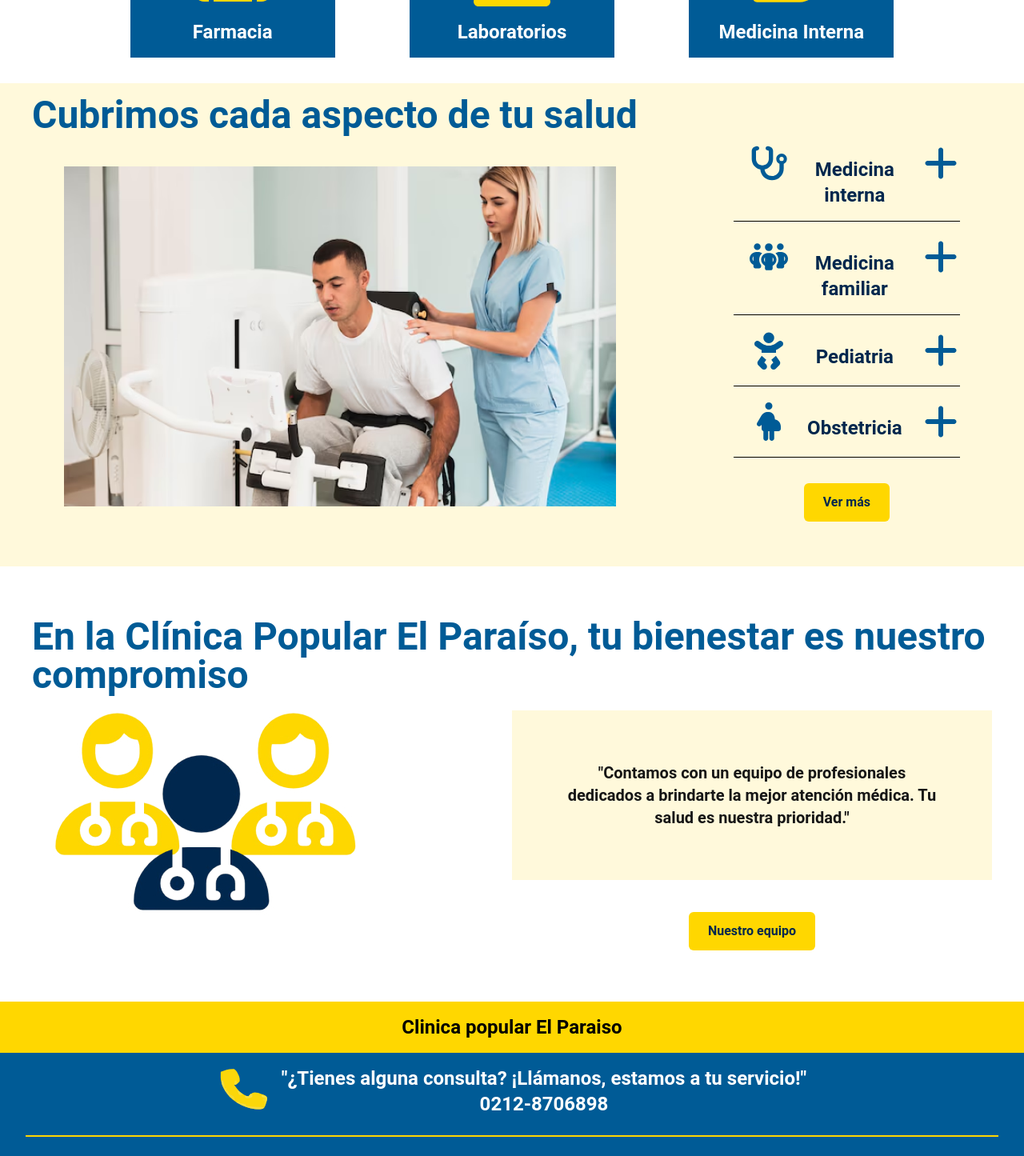
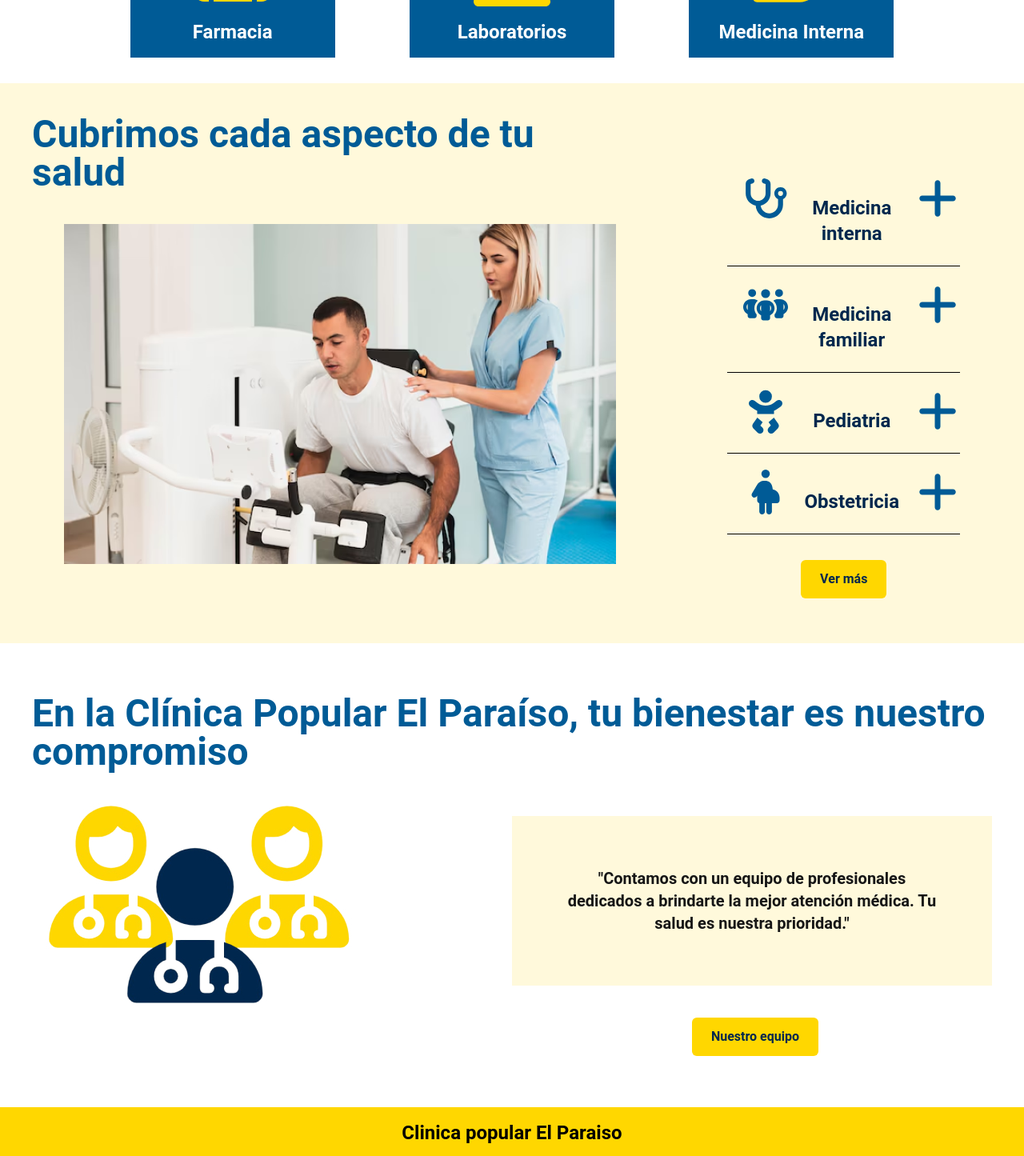
Before and after one commit to Dinver18/Proyecto-Clinica-El-Paraiso, a React (Vite) app: page / in a window 1280 px wide. Shown: the part 1100-2545 px from the top of the page at 80% size. Built offline with nearby package versions, Linux system fonts and the light colour scheme.

Commit message:
Informacion de las areas medicas y nombre oficial de la clinica

```diff
--- a/src/components/layouts/Header.tsx
+++ b/src/components/layouts/Header.tsx
@@ -4,9 +4,9 @@ function Header() {
   return (
     <section className="justify-start bg-gray-100 p-2 ">
       <div className="flex items-center">
-        <img src={Logo} alt="Logo" className="h-12 sm:h-20 mr-2 sm:mr-4" />
+        <img src={Logo} alt="Logo" className="h-14 sm:h-20 mr-2 sm:mr-4" />
         <div>
-          <h1 className="text-xl sm:text-2xl font-bold text-gray-800">Clínica Popular El Paraíso</h1>
+          <h1 className="text-xl sm:text-2xl font-bold text-gray-800">Clínica Popular El Paraíso / Doctor Francisco Salazar Menenses</h1>
           <p className="text-sm sm:text-lg text-gray-600">Tu salud es nuestra prioridad</p>
         </div>
       </div>
--- a/src/pages/Contact/components/ContactInfo.tsx
+++ b/src/pages/Contact/components/ContactInfo.tsx
@@ -4,7 +4,7 @@ import { FontAwesomeIcon } from "@fortawesome/react-fontawesome"
 function ContactInfo() {
     return (
         <section className="flex flex-wrap w-full">
-            <div className="bg-accent mx-auto mx-auto w-full md:px-10 md:py-8">
+            <div className="bg-accent mx-auto mx-auto w-full px-10 py-8">
                 <h2 className="text-2xl font-bold text-info">
                     No dudes en comunicarte con nosotros por nuestros canales principales de contacto:
                 </h2>
@@ -15,7 +15,7 @@ function ContactInfo() {
                     <div className="relative mt-5 mb-5 ml-5 flex h-50 w-12 items-center justify-center">
                         <FontAwesomeIcon icon={faPhone} className="h-12 w-12 lg:h-15 lg:w-15 object-cover" style={{ color: "#005B96" }} />
                         <p className="absolute font-bold text-info left-14 md:text-2xl">
-                            0212-8706898
+                            0212-4818789
                         </p>
                     </div>
                     <div className="relative mt-5 mb-5 ml-5 flex h-12 w-12 items-center justify-center">
--- /dev/null
+++ b/src/pages/Home/Model/Areas.tsx
@@ -0,0 +1,9 @@
+import { IconDefinition } from "@fortawesome/free-solid-svg-icons";
+
+interface FAQItem {
+    icon: IconDefinition; // Use FontAwesome icon definitions here
+    title: string;
+    content: string;
+}
+
+export default FAQItem
--- a/src/pages/Home/components/CardTeam.tsx
+++ b/src/pages/Home/components/CardTeam.tsx
@@ -5,14 +5,14 @@ function CardTeam() {
     return (
         <section>
             <div className="py-4 md:py-16 mx-auto w-full px-5 md:px-10 bg-white">
-                <div className="mb-8 md:mb-12 lg:mb-5">
+                <div className="mb-8 md:mb-12 lg:mb-10">
                     <h2 className="text-3xl font-bold md:text-5xl text-primary">
                         En la Clínica Popular El Paraíso, tu bienestar es nuestro compromiso
                     </h2>
                 </div>
                 <div className="flex flex-col md:flex-row items-start justify-between">
                     {/* Imagen */}
-                    <div className="flex-shrink-0">
+                    <div className="flex-shrink-0 ml-4 lg:-ml-2">
                         <img
                             src={Foto}
                             alt="Imagen"
@@ -21,12 +21,12 @@ function CardTeam() {
                     </div>
                     {/* Contenedor del contenido y el enlace */}
                     <div className="flex flex-col md:ml-auto">
-                        <div className="bg-accent p-4 lg:p-16 w-[225px] sm:w-[200px] md:w-[300px] lg:w-[600px]">
+                        <div className="bg-accent p-4 ml-16 mt-4 lg:-ml-16 lg:p-16 w-[225px] sm:w-[200px] md:w-[300px] lg:w-[600px]">
                             <h2 className="text-sm text-center sm:text-base md:text-lg lg:text-xl font-bold">
                                 "Contamos con un equipo de profesionales dedicados a brindarte la mejor atención médica. Tu salud es nuestra prioridad."
                             </h2>
                         </div>
-                        <div className="flex justify-center mt-10">
+                        <div className="flex justify-center mt-10 ml-14 lg:-ml-14">
                             <Link to="/AboutUs" className="inline-block items-center rounded-md bg-secondary px-6 py-3 text-center font-semibold text-info">
                                 Nuestro equipo
                             </Link>
--- a/src/pages/Home/components/MedicalAreas.tsx
+++ b/src/pages/Home/components/MedicalAreas.tsx
@@ -1,7 +1,8 @@
 import { useState } from "react";
 import Foto from '../../../assets/FotoB.jpg';
 import { FontAwesomeIcon } from "@fortawesome/react-fontawesome";
-import { faPlus, faStethoscope, faPeopleGroup, faBaby, faPersonPregnant, faMinus, IconDefinition, faVenus, faSyringe, faHospital } from "@fortawesome/free-solid-svg-icons";
+import { faPlus, faStethoscope, faPeopleGroup, faBaby, faPersonPregnant, faMinus, faVenus, faSyringe, faHospital } from "@fortawesome/free-solid-svg-icons";
+import FAQItem from "../Model/Areas";
 
 function MedicalAreas() {
     // State to manage the number of FAQs visible
@@ -16,57 +17,49 @@ function MedicalAreas() {
     };
 
 
-
-    // Define the type for FAQ items
-    interface FAQItem {
-        icon: IconDefinition; // Use FontAwesome icon definitions here
-        title: string;
-        content: string;
-    }
-
     // Dummy data for FAQs
     const faqs: FAQItem[] = [
         {
             icon: faStethoscope,
             title: "Medicina interna",
             content:
-                "Pellentesque in nisi aliquet, pellentesque purus eget, imperdiet turpis. Fusce at enim quis neque viverra convallis. Vivamus ut elementum leo, eget tempus nisl.",
+                "Especialidad que se enfoca en el diagnóstico y tratamiento de enfermedades en adultos, abordando condiciones complejas de salud.",
         },
         {
             icon: faPeopleGroup,
             title: "Medicina familiar",
             content:
-                "Sed viverra enim ac turpis posuere consectetur. Sed enim nibh, consequat vitae lacus eu, ullamcorper ullamcorper massa.",
+                "Brinda atención integral a pacientes de todas las edades, enfocándose en la prevención y el bienestar familiar.",
         },
         {
             icon: faBaby,
             title: "Pediatria",
             content:
-                "Pellentesque purus eget, imperdiet turpis. Fusce at enim quis neque viverra convallis. Vivamus ut elementum leo, eget tempus nisl.",
+                "Cuidado de la salud infantil, desde el nacimiento hasta la adolescencia, incluyendo desarrollo y enfermedades específicas de niños.",
         },
         {
             icon: faPersonPregnant,
             title: "Obstetricia",
             content:
-                "Lorem ipsum dolor sit amet, consectetur adipiscing elit. Nulla ac venenatis est, at convallis magna.",
+                "Atención durante el embarazo y el parto, asegurando la salud de la madre y el bebé en el proceso.",
         },
         {
             icon: faVenus,
             title: "Ginecologia",
             content:
-                "Lorem ipsum dolor sit amet, consectetur adipiscing elit. Nulla ac venenatis est, at convallis magna.",
+                "Salud del sistema reproductivo femenino, que incluye exámenes, diagnóstico y tratamiento de trastornos ginecológicos.",
         },
         {
             icon: faSyringe,
             title: "Anestesiologia",
             content:
-                "Lorem ipsum dolor sit amet, consectetur adipiscing elit. Nulla ac venenatis est, at convallis magna.",
+                "Administración de anestesia y manejo del dolor durante cirugías, garantizando la seguridad del paciente.",
         },
         {
             icon: faHospital,
             title: "Cirugia",
             content:
-                "Lorem ipsum dolor sit amet, consectetur adipiscing elit. Nulla ac venenatis est, at convallis magna.",
+                "Intervenciones manuales para tratar enfermedades o lesiones, mejorando la salud del paciente a través de procedimientos quirúrgicos.",
         },
     ];
 
@@ -85,7 +78,7 @@ function MedicalAreas() {
         <section>
             <div className="py-5 md:py-4 mx-auto w-full px-5 md:px-10 bg-accent">
                 <div className="relative flex flex-col items-start lg:flex-row lg:space-x-20">
-                    <div className="mb-5 md:mb-12 lg:mb-14">
+                    <div className="mb-5 md:mb-12 lg:mb-14 lg:mt-6">
                         <h2 className="text-3xl font-bold md:text-5xl text-primary mb-10">
                             Cubrimos cada aspecto de tu salud
                         </h2>
@@ -95,7 +88,7 @@ function MedicalAreas() {
                             className="object-cover md:ml-10 lg:ml-10"
                         />
                     </div>
-                    <div className="py-10 px-10 sm:flex-[1_1_225px] lg:flex-[1_1_250px] w-full flex-none">
+                    <div className="py-10 px-10 sm:flex-[1_1_225px] lg:flex-[1_1_250px] w-full flex-none lg:mt-10">
                         {faqs.slice(0, visibleCount).map((faq, index) => (
                             <div
                                 key={index}
@@ -105,14 +98,14 @@ function MedicalAreas() {
                                     className="flex cursor-pointer items-start justify-between"
                                     onClick={() => toggleFAQ(index)}
                                 >
-                                    <div className="relative mt-5 mb-5 ml-5 flex h-12 w-12 items-center justify-center">
-                                        <FontAwesomeIcon icon={faq.icon} className="h-12 w-12 lg:h-15 lg:w-15 object-cover" style={{ color: "#005B96", }} />
+                                    <div className="relative mt-5 mb-5 ml-5 flex h-10 w-10 lg:h-14 lg:w-14 items-center justify-center">
+                                        <FontAwesomeIcon icon={faq.icon} className="h-10 w-10 lg:h-14 lg:w-14 object-cover" style={{ color: "#005B96", }} />
                                     </div>
-                                    <div className="flex ml-5 sm:mt-5 text-center items-center py-4">
+                                    <div className="flex ml-5 sm:mt-5 text-center items-center py-6">
                                         <p className="text-info font-bold md:text-2xl">{faq.title}</p>
                                     </div>
-                                    <div className="relative mt-5 mb-5 ml-5 flex h-12 w-12 items-center justify-center">
-                                        <FontAwesomeIcon icon={openFAQ === index ? faMinus : faPlus} className="h-12 w-12 lg:h-15 lg:w-15 object-cover" style={{ color: "#005B96" }} />
+                                    <div className="relative mt-5 mb-5 ml-5 flex h-10 w-10 lg:h-14 lg:w-14 items-center justify-center">
+                                        <FontAwesomeIcon icon={openFAQ === index ? faMinus : faPlus} className="h-10 w-10 lg:h-14 lg:w-14 object-cover" style={{ color: "#005B96" }} />
                                     </div>
                                 </div>
                                 {openFAQ === index && (
```
